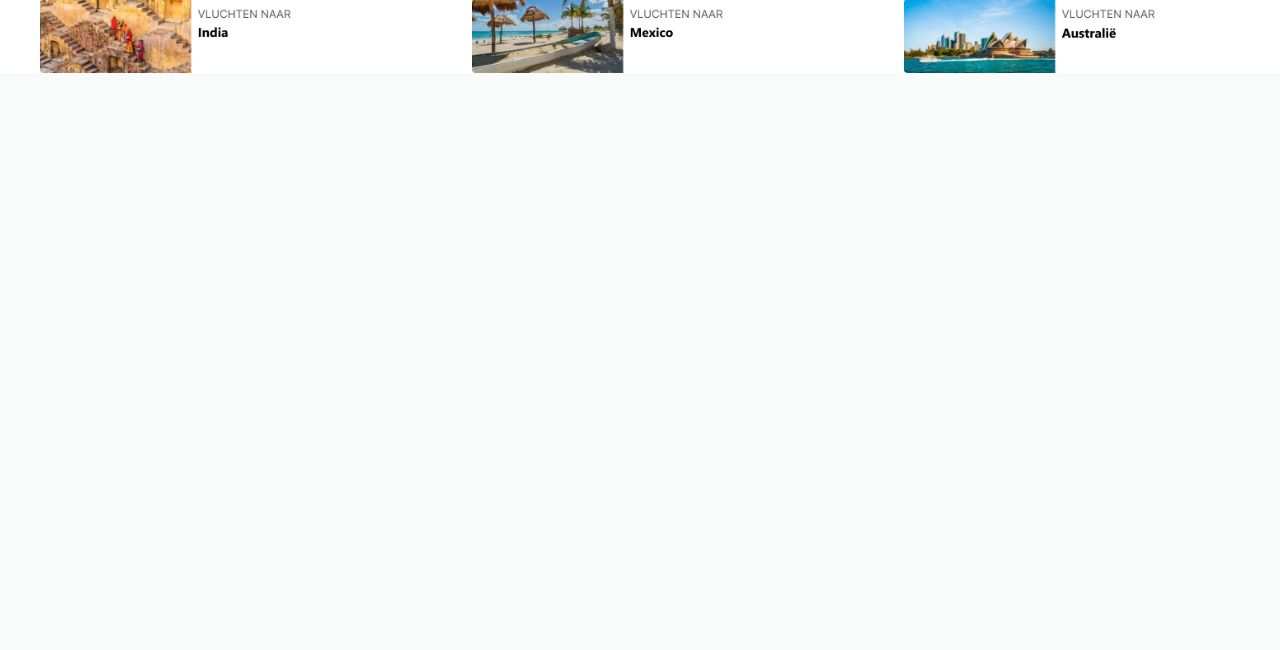
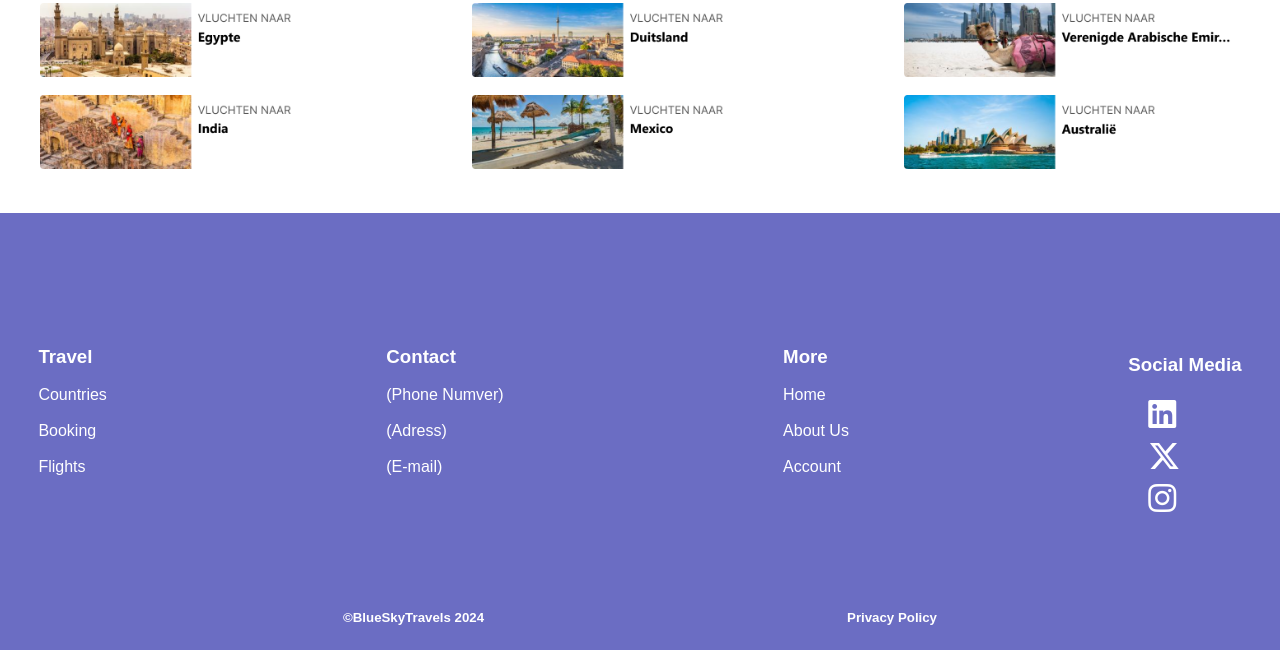
Before and after one commit to AlecPeters2312/Reisbureau-Webapp02, a PHP site: page / in a window 1280 px wide. Shown: the part 1660-2310 px from the top of the page. Before the commit the page ends 1733 px from the top, so only its background shows below. Run offline with PHP 8.4, Linux system fonts and the light colour scheme.

Commit message:
footer gerealiseert, maar zonder links toe te voegen en about us pagina gerealiseert

```diff
--- a/connection.php
+++ b/connection.php
@@ -4,7 +4,7 @@ $username = "root";
 $password = "";
 
 try {
-   $conn = new PDO("mysql:host=$servername;dbname=pizzza01", $username, $password);
+   $conn = new PDO("mysql:host=$servername;dbname=blue_sky_travels", $username, $password);
    $conn->setAttribute(PDO::ATTR_ERRMODE, PDO::ERRMODE_EXCEPTION);
 } catch (PDOException $e) {
    echo "Connection failed: " . $e->getMessage();
--- a/css/style.css
+++ b/css/style.css
@@ -25,8 +25,70 @@ form {
   flex-direction: column;
 }
 
+#copyright-privacy {
+  display: flex;
+  justify-content: space-evenly;
+  background-color: rgba(9, 12, 155, 60%);
+  padding-bottom: 2%;
+}
+
+#social-h3 {
+  padding-top: 7vh;
+}
+
+#footer-social {
+  display: flex;
+  flex-direction: column;
+  margin-top: -10%;
+  padding-bottom: 10%;
+}
+
+#footer-social a {
+  padding-bottom: 21%;
+}
+
+#footer {
+  height: 40vh;
+  align-items: center;
+  background-color: rgba(9, 12, 155, 60%);
+  margin-top: 10%;
+  display: flex;
+  justify-content: space-between;
+  padding: 3%;
+}
+
+footer h4 {
+  font-weight: 100;
+}
+
+footer a {
+  color: white;
+  font-size: medium;
+}
+
 #company-name {
   display: flex;
+}
+
+#company-align {
+  display: flex;
+  justify-content: center;
+}
+
+#company-people {
+  width: 50vw;
+  height: 20vh;
+  color: white;
+  background-color: rgba(9, 12, 155, 20%);
+  text-align: center;
+  justify-content: space-evenly;
+  align-items: center;
+  display: flex;
+}
+
+.people-align {
+  display: flex;
+  flex-direction: column;
 }
 
 #slogan {
--- /dev/null
+++ b/footer.php
@@ -0,0 +1,75 @@
+<footer>
+    <section id="footer">
+        <?php
+        include('connection.php');
+        ?>
+        <div class="footer-section">
+            <a href="">
+                <h3>Travel</h3>
+            </a>
+            <a href="">
+                <h4>Countries</h4>
+            </a>
+            <a href="">
+                <h4>Booking</h4>
+            </a>
+            <a href="">
+                <h4>Flights</h4>
+            </a>
+        </div>
+
+        <div class="footer-section">
+            <a href="">
+                <h3>Contact</h3>
+            </a>
+            <a href="">
+                <h4>(Phone Numver)</h4>
+            </a>
+            <a href="">
+                <h4>(Adress)</h4>
+            </a>
+            <a href="">
+                <h4>(E-mail)</h4>
+            </a>
+        </div>
+
+        <div class="footer-section">
+            <a href="">
+                <h3>More</h3>
+            </a>
+            <a href="">
+                <h4>Home</h4>
+            </a>
+            <a href="">
+                <h4>About Us</h4>
+            </a>
+            <a href="">
+                <h4>Account</h4>
+            </a>
+        </div>
+
+        <div class="footer-section">
+            <a href="">
+                <h3 id="social-h3">Social Media</h3>
+                <div id="footer-social">
+                    <a href="">
+                        <i class="fa-brands fa-linkedin fa-2xl"></i>
+                    </a>
+                    <a href="">
+                        <i class="fa-brands fa-x-twitter fa-2xl"></i>
+                    </a>
+                    <a href="">
+                        <i class="fa-brands fa-instagram fa-2xl"></i>
+                    </a>
+                </div>
+        </div>
+    </section>
+    <div id="copyright-privacy">
+        <a href="">
+        <h5>©BlueSkyTravels 2024</h5>
+        </a>
+        <a href="">
+        <h5>Privacy Policy</h5>
+        </a>
+    </div>
+</footer>
--- a/header.php
+++ b/header.php
@@ -12,8 +12,8 @@
         </div>
         <div class="nav-buttons">
             <a class="white-color" href=".php">Contact</a>
-            <a class="white-color" href=".php">Over Ons</a>
-            <a class="white-color" href=".php">Registreren</a>
+            <a class="white-color" href="about-us.php">About Us</a>
+            <a class="white-color" href=".php">Register</a>
             <a class="white-color" href=".php">Account</a>
             <?php
             include('connection.php');
--- a/index.php
+++ b/index.php
@@ -15,7 +15,20 @@
   ?>
   <video id="background" src="img/background-vid.mp4" autoplay muted loop></video>
   <h1 id="slogan">Discover the World in Delft's Blue Hues!</h1>
-  <h1 id="slogan">Trending Landen</h1>
+  <div id="travel-form-align">
+  <form action="" id="travel-form">
+  <i class="fa-solid fa-location-dot fa-2xl"></i>
+    <input id= "start-location" type="text" placeholder="Start Location">
+    <i class="fa-solid fa-location-dot fa-2xl"></i>
+    <input type="text" placeholder="End Location">
+    <i class="fa-solid fa-calendar-days fa-2xl"></i>
+    <input type="text" placeholder="Start Date">
+    <i class="fa-solid fa-calendar-days fa-2xl"></i>
+    <input type="text" placeholder="End Date">
+    <input id="search-button" type="submit" value="Search">
+  </form>
+</div>
+  <h1 id="slogan">Trending Countries</h1>
   <div class="image-space">
     <div class="image-grid">
       <img src="img/land1.png" alt="Land 1">
@@ -52,6 +65,9 @@
     <input type="number" placeholder="huisnummer" id="huisnummer">
     <input type="submit">
   </form> -->
+  <?php
+  include('footer.php');
+  ?>
 </body>
 
 </html>
```
Also changed, not shown: other parts of css/style.css (+96 -2 lines), about-us.php (added, +61 -0 lines).
